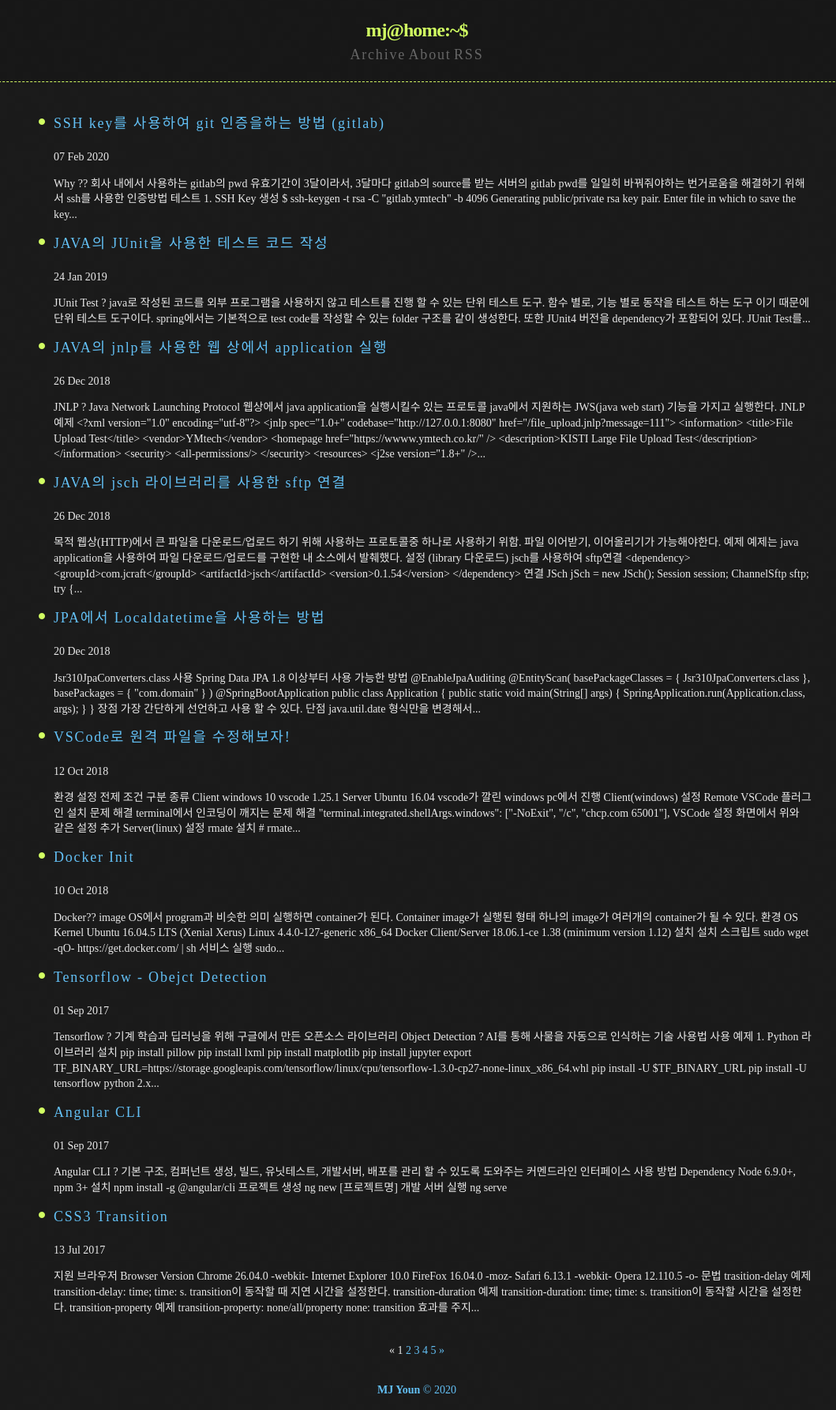
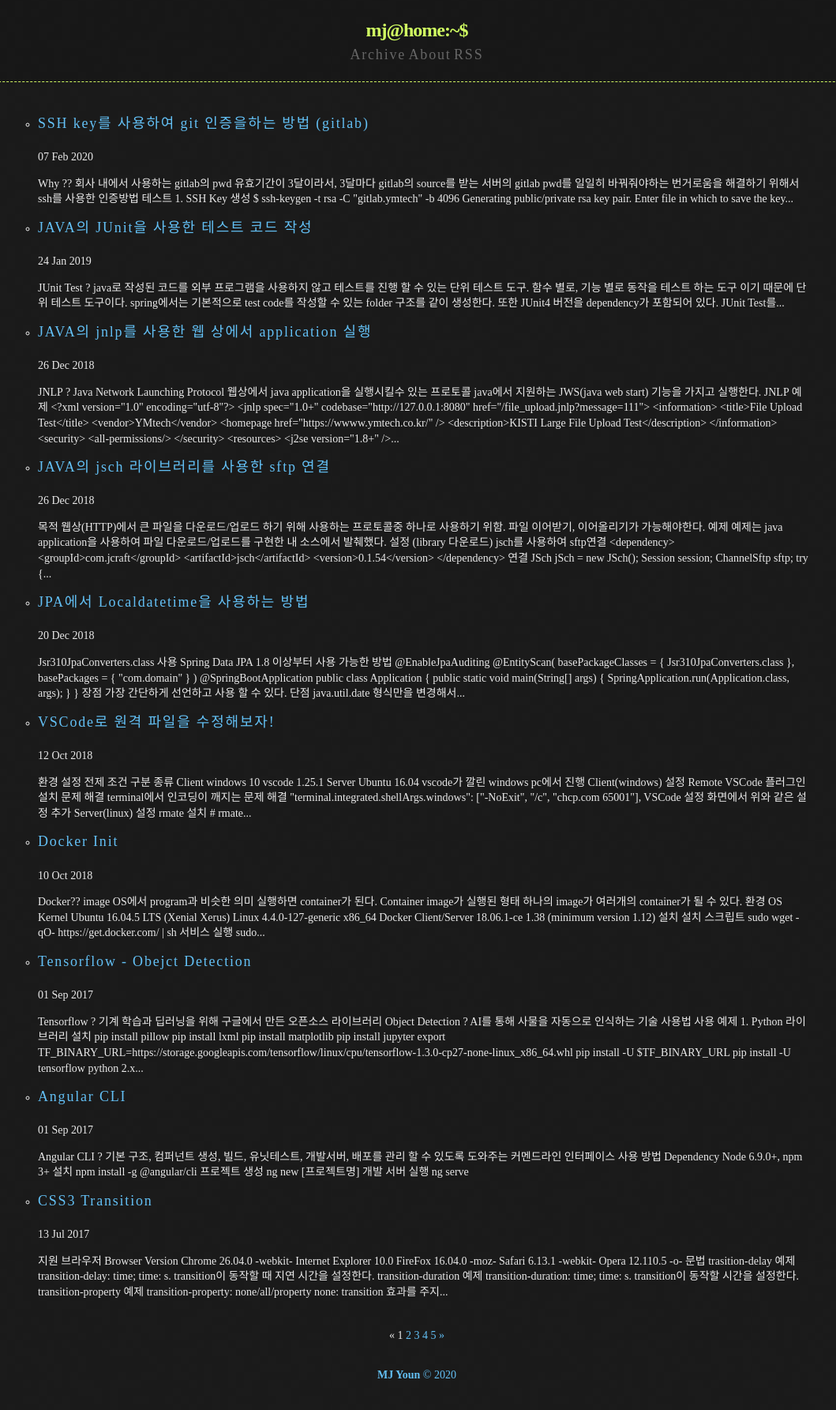
Before and after one commit to MJ-Youn/mj-youn.github.io, a Jekyll site: the page built from index.html, in a window 1280 px wide. Shown: the whole page at 79% size, without its empty margins (112-1171 px from the left). Built offline with Jekyll 4.4.1, drawn with Linux system fonts in a browser that asks for light colours; some web fonts are replaced; the list of posts is cut into pages by our own code.

Commit message:
list-style 아이콘 재거

```diff
--- a/_sass/base.scss
+++ b/_sass/base.scss
@@ -143,7 +143,9 @@ dt {
 }
 
 ul li {
-  list-style-image:url('../assets/bullet.png');
+  // list-style-image:url('../assets/bullet.png');
+  list-style: circle;
+  margin-left: -20px;
 }
 
 blockquote {
```
